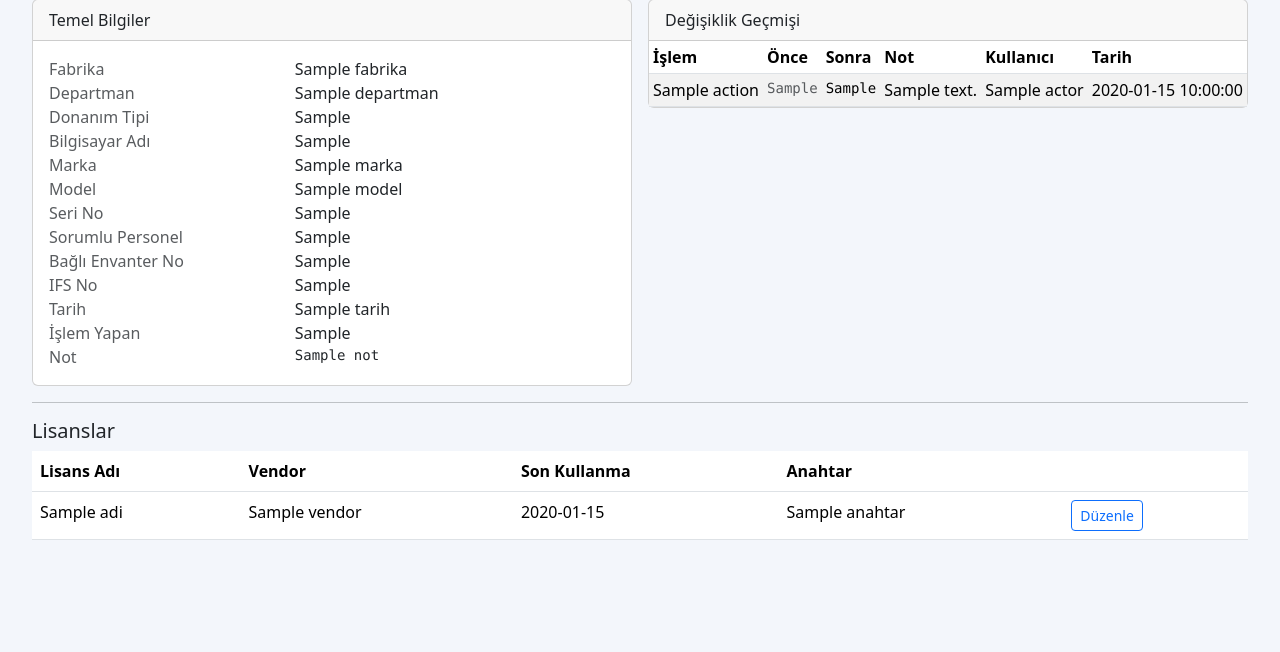
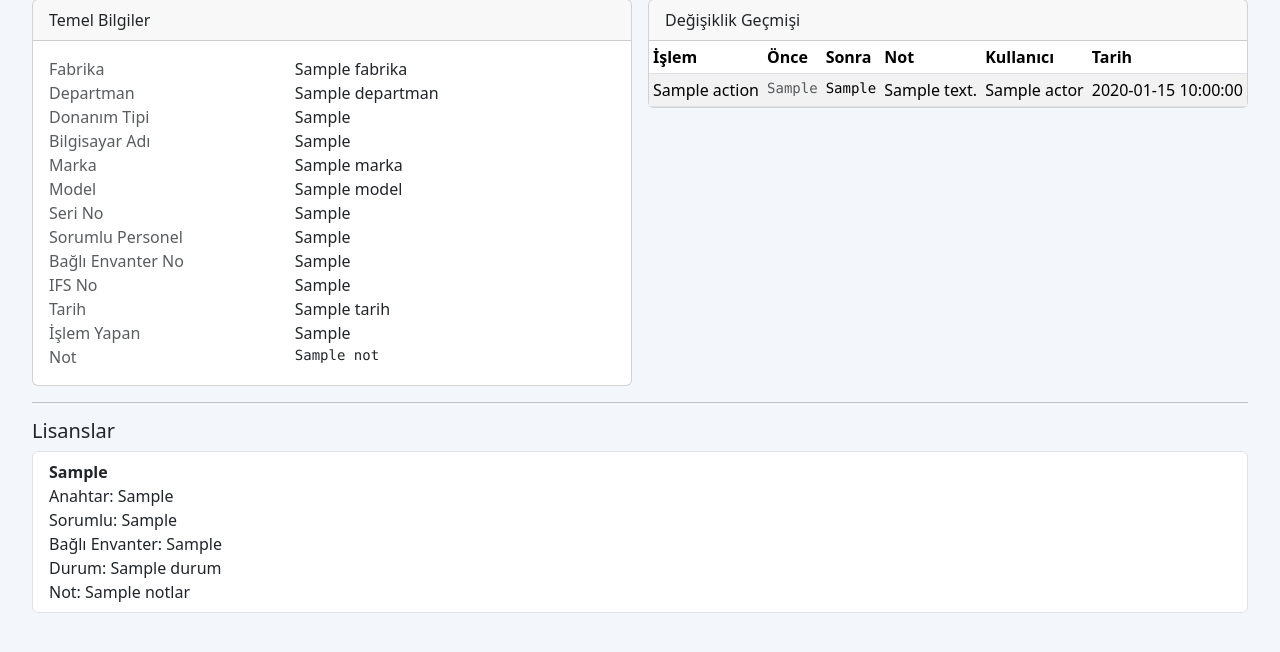
Before and after one commit to fixadd/envanter, a FastAPI app: template templates/inventory_detail.html in a window 1280 px wide. Shown: the part 99-751 px from the top of the page. Run offline with FastAPI, Linux system fonts and the light colour scheme; the template is opened without the code that fills it: most values are stand-ins (such as "Sample title", 1, 10 or a date in 2020); some libraries are stand-ins or nearby versions.

```diff
--- a/templates/inventory_detail.html
+++ b/templates/inventory_detail.html
@@ -71,35 +71,23 @@
   <hr class="my-3">
   <h5 class="mb-2">Lisanslar</h5>
 
-  {% if inv.licenses and inv.licenses|length > 0 %}
-  <div class="table-responsive">
-    <table class="table table-hover">
-      <thead>
-        <tr>
-          <th>Lisans Adı</th>
-          <th>Vendor</th>
-          <th>Son Kullanma</th>
-          <th>Anahtar</th>
-          <th></th>
-        </tr>
-      </thead>
-      <tbody>
-        {% for lic in inv.licenses %}
-        <tr data-href="{{ url_for('license_detail', id=lic.id) }}">
-          <td>{{ lic.adi }}</td>
-          <td>{{ lic.vendor or '-' }}</td>
-          <td>{{ lic.son_kullanma.strftime('%Y-%m-%d') if lic.son_kullanma else '-' }}</td>
-          <td class="text-monospace">{{ lic.anahtar or '-' }}</td>
-          <td class="text-nowrap">
-            <a class="btn btn-sm btn-outline-primary" href="{{ url_for('license_edit', id=lic.id) }}" onclick="event.stopPropagation()">Düzenle</a>
-          </td>
-        </tr>
-        {% endfor %}
-      </tbody>
-    </table>
-  </div>
+  {% set licenses = inv.licenses or [] %}
+
+  {% if licenses|length > 0 %}
+  <ul class="list-group">
+  {% for lic in licenses %}
+    <li class="list-group-item">
+      <strong>{{ lic.lisans_adi or "-" }}</strong>
+      <div>Anahtar: {{ lic.lisans_anahtari or "-" }}</div>
+      <div>Sorumlu: {{ lic.sorumlu_personel or "-" }}</div>
+      <div>Bağlı Envanter: {{ lic.bagli_envanter_no or "-" }}</div>
+      <div>Durum: {{ lic.durum or "-" }}</div>
+      <div>Not: {{ lic.notlar or "-" }}</div>
+    </li>
+  {% endfor %}
+  </ul>
   {% else %}
-    <div class="text-muted">Bu envantere bağlı lisans bulunmuyor.</div>
+  <div class="alert alert-info">Bu envantere bağlı lisans bulunamadı.</div>
   {% endif %}
 </div>
 {% endblock %}
```
Also changed, not shown: routers/inventory.py (+19 -7 lines), scripts/migrate_add_missing_cols.py (added, +41 -0 lines).
